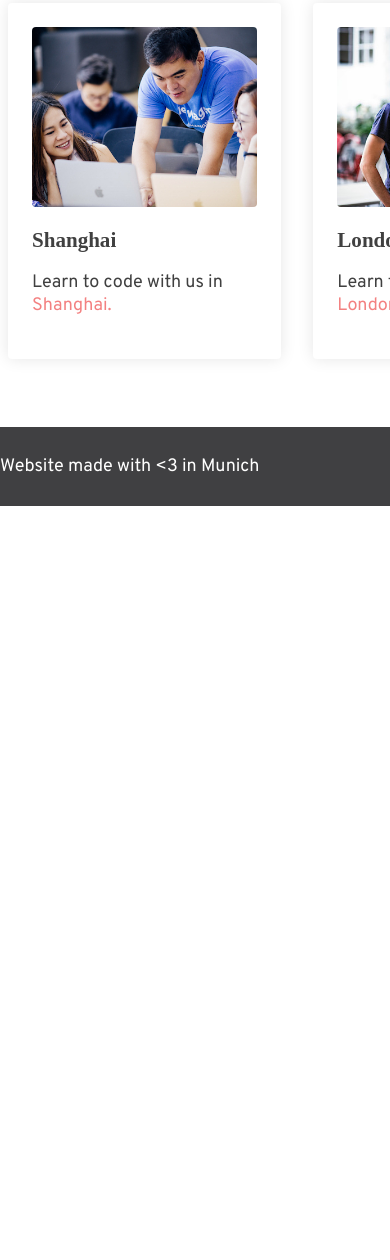
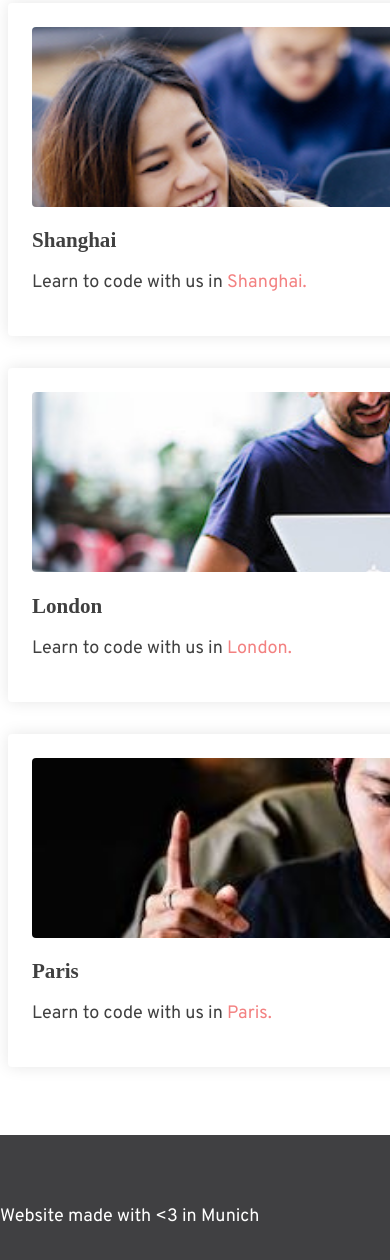
Before and after one commit to hanisha/landing-page, a plain HTML site: page index.html in a window 390 px wide. Shown: the part 710-1970 px from the top of the page. Before the commit the page ends 1216 px from the top, so only its background shows below. Drawn offline with Linux system fonts and the light colour scheme; a web font is replaced by a local one.

Commit message:
Add files via upload

```diff
--- a/index.html
+++ b/index.html
@@ -44,10 +44,10 @@
 		</div>
 		<!-- Footer-->
 		<div class="footer">
+			<div class="container">
 
-
-			<p>Website made with <3 in Munich</p>
-
+				<p>Website made with <3 in Munich</p>
+			</div>
 		</div>
 	</body>
 </html>
--- a/style.css
+++ b/style.css
@@ -1,4 +1,4 @@
-/*CSS below*/
+/* CSS below */
 h1 {color:red;
 /*background-color: yellow; */}
 
@@ -9,6 +9,7 @@ body
 	font-size: 18px;
   margin: 0;
 }
+
 a{ color: #f38181;
 	text-decoration:none;}
 
@@ -95,3 +96,9 @@ h1, h2, h3 {
   grid-template-columns: 1fr 1fr 1fr;
   grid-gap: 16px;
 }
+
+@media (max-width: 800px) {
+  .cards {
+    grid-template-columns: 1fr;
+  }
+}
```
